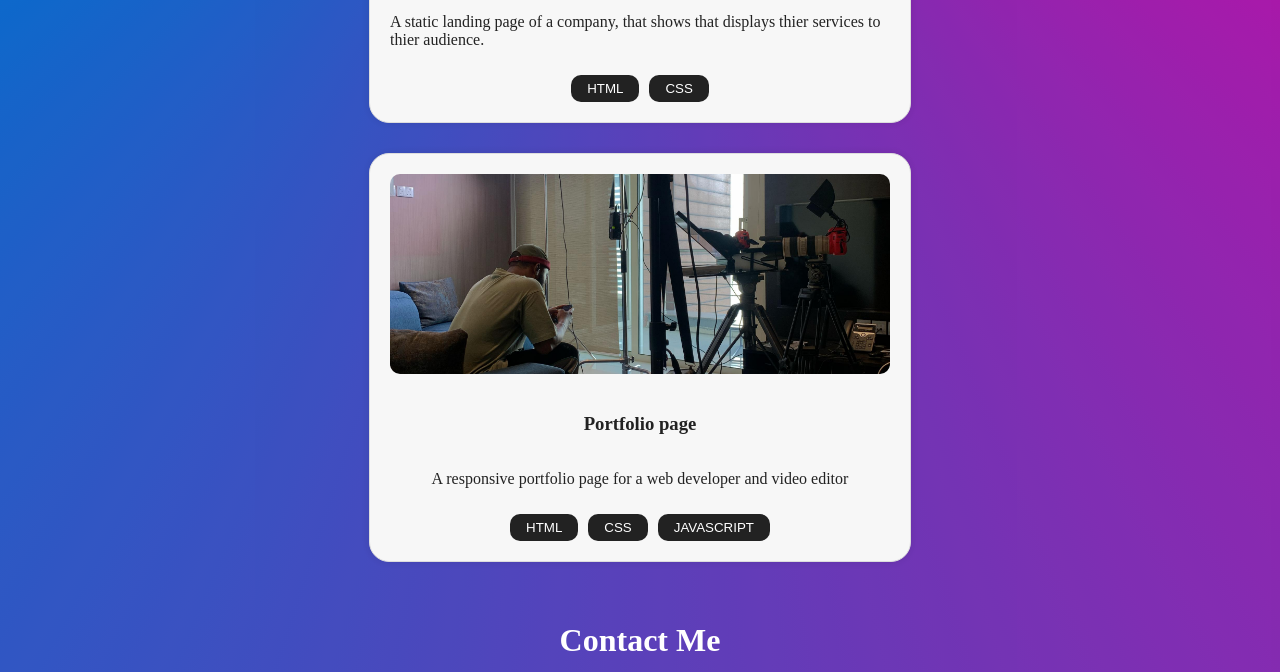
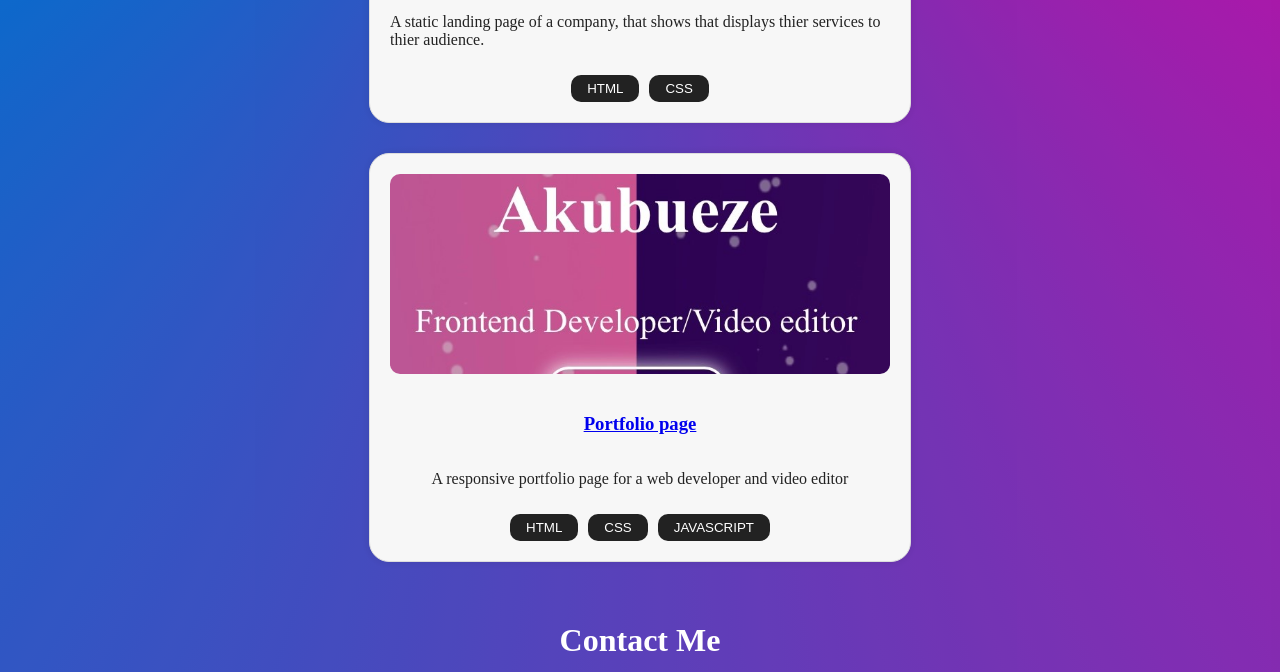
Before and after one commit to T3CHI3-HUE/alexandraakubueze, a plain HTML site: page index.html in a window 1280 px wide. Shown: the part 1667-2339 px from the top of the page. Drawn offline with Linux system fonts and the light colour scheme.

Commit message:
Add files via upload

```diff
--- a/index.html
+++ b/index.html
@@ -73,8 +73,8 @@
           </div>
         </div>
         <div class="project">
-          <img src="images\image14.jpeg" alt="project 2">
-          <h3>Portfolio page</h3>
+          <img src="images/image0.jpeg" alt="project 2">
+          <a href="https://alexandraakubueze.vercel.app/" target="_blank"><h3>Portfolio page</h3></a>
           <p>A responsive portfolio page for a web developer and video editor</p>
           <div class="project-buttons">
             <button class="project-btn">HTML</button>
```
